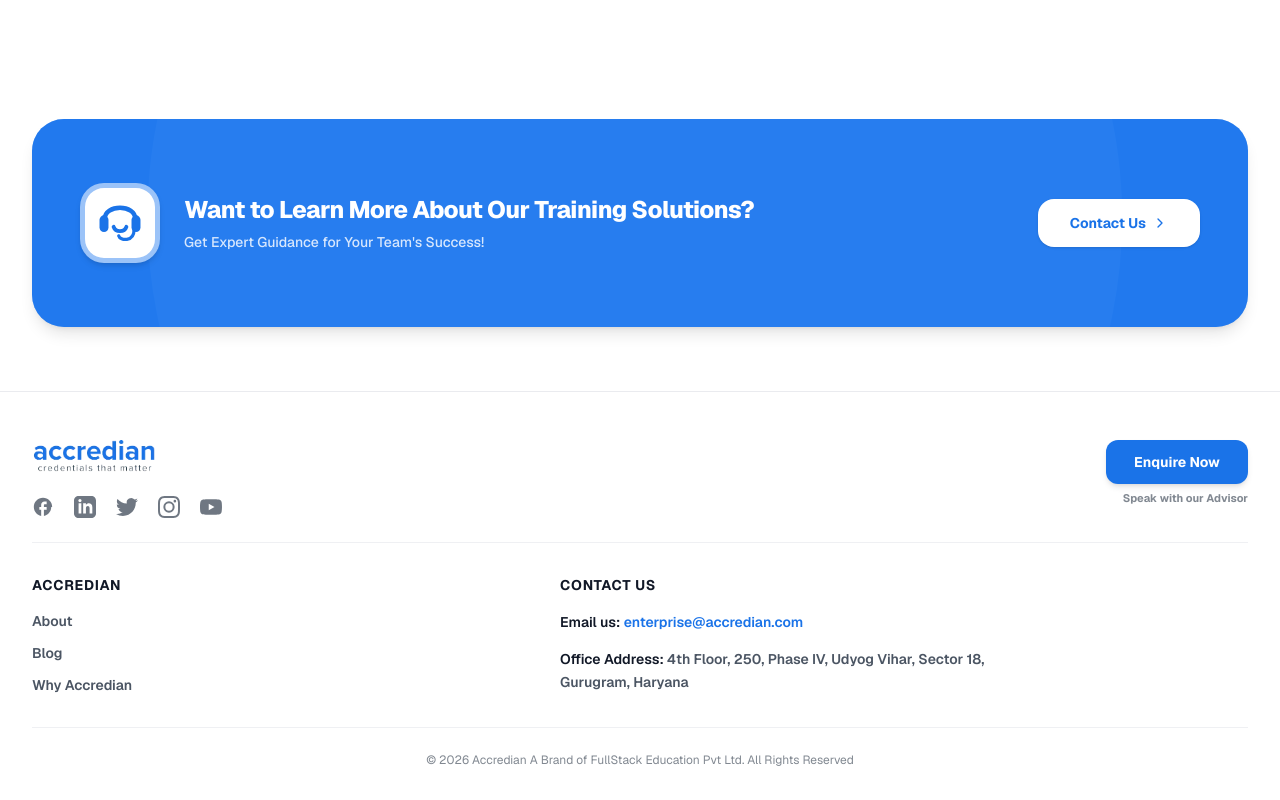
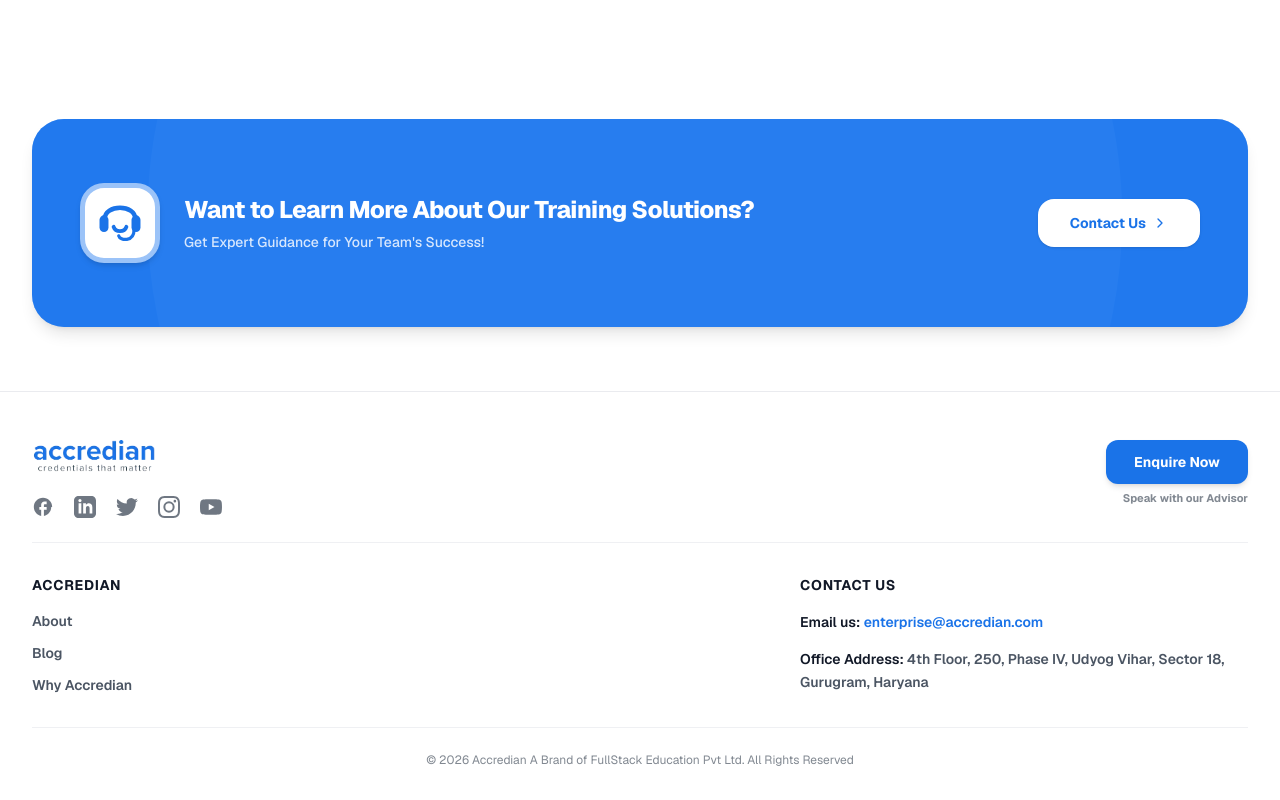
Before and after one commit to madhav-kr-singh/enterprise-accredian-clone, a Next.js app: page / in a window 1280 px wide. Shown: the part 5954-6754 px from the top of the page. Built offline with nearby package versions, Linux system fonts and the light colour scheme.

Commit message:
Baseline 1

```diff
--- a/src/components/EnquiryModal.tsx
+++ b/src/components/EnquiryModal.tsx
@@ -181,8 +181,8 @@
                       </div>
                     )}
 
-                    {/* Scrollable inputs wrapper with padding bottom to accommodate dropdowns */}
-                    <div className="space-y-4 max-h-[62vh] md:max-h-[460px] overflow-y-auto pr-1 no-scrollbar pb-36">
+                    {/* Inputs wrapper (auto-height for mobile to fit all content without scrolling) */}
+                    <div className="space-y-4 pb-2">
 
                       {/* Name */}
                       <div>
--- a/src/components/Footer.tsx
+++ b/src/components/Footer.tsx
@@ -86,7 +86,7 @@
         </div>
 
         {/* Mid Row: Columns */}
-        <div className="grid grid-cols-1 md:grid-cols-2 gap-8 py-8 max-w-5xl">
+        <div className="flex flex-col md:flex-row justify-between gap-8 py-8 w-full">
           {/* Accredian Column */}
           <div className="space-y-4">
             <h4 className="text-sm font-bold text-text-primary uppercase tracking-wider">
@@ -106,7 +106,7 @@
           </div>
 
           {/* Contact Details (no icons, exactly matching user mockup layout) */}
-          <div className="space-y-4">
+          <div className="space-y-4 md:max-w-md">
             <h4 className="text-sm font-bold text-text-primary uppercase tracking-wider">
               Contact Us
             </h4>
```
Also changed, not shown: 2 other files (tests, documents, lock files or other folders).
